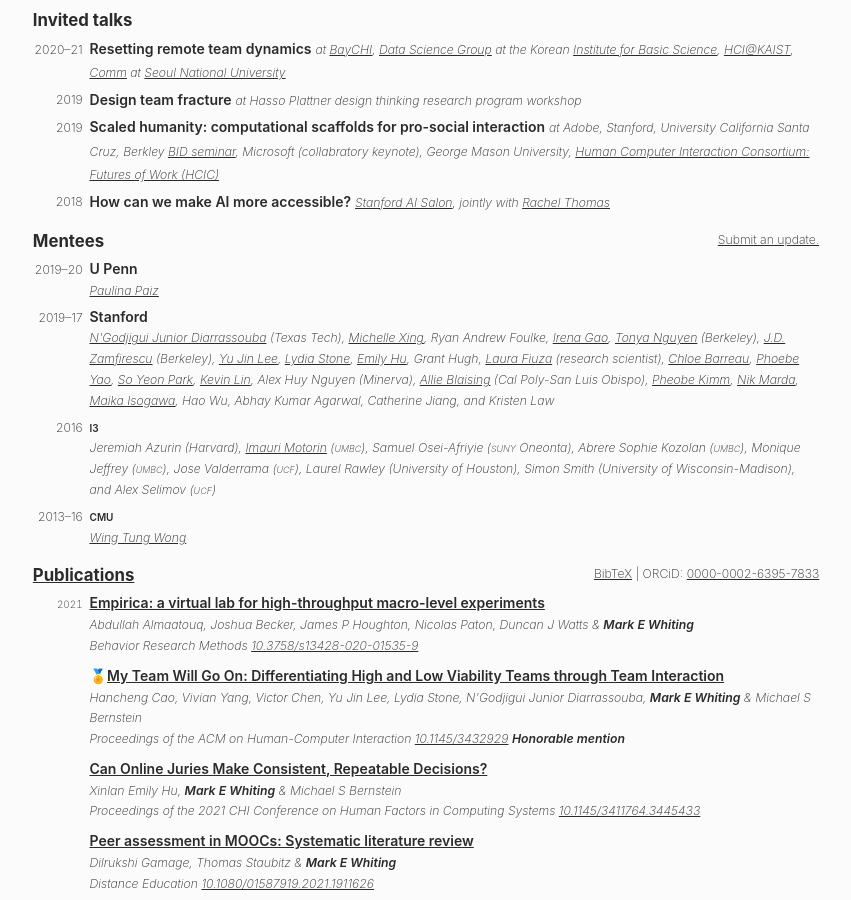
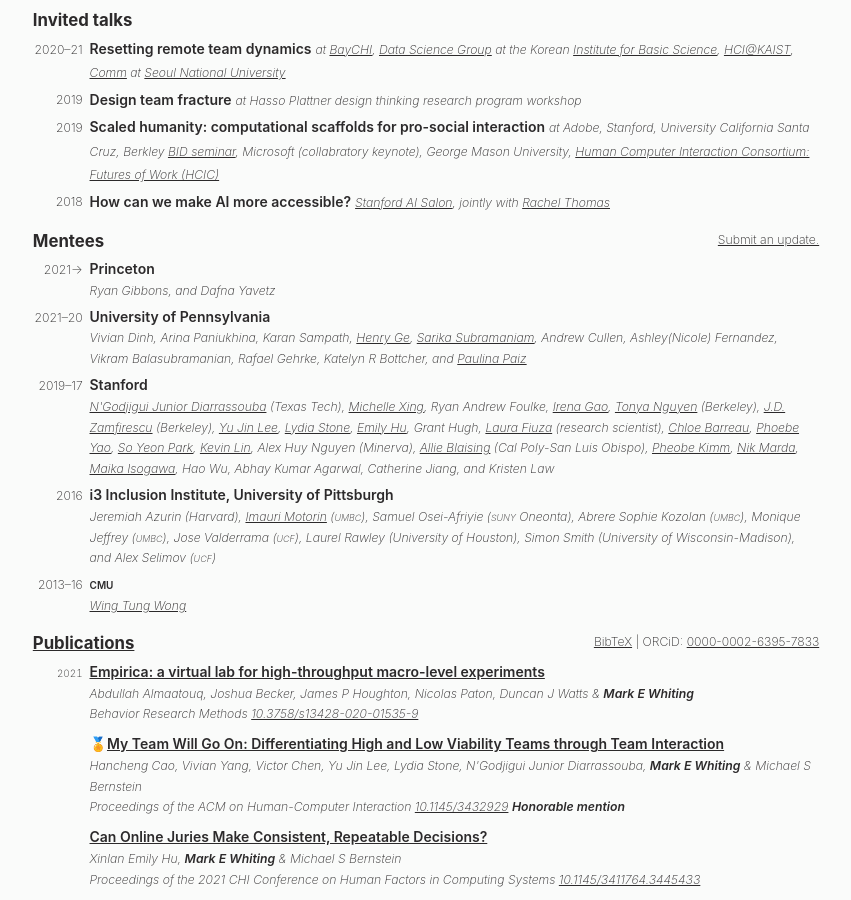
Before and after one commit to markwhiting/Whiting.me, a Jekyll site: the page built from cv.html, in a window 1280 px wide and 900 px high, scrolled down 1809 px. Shown: the whole window, without its empty margins (214-1065 px from the left). Built offline with Jekyll 4.4.1, drawn with Linux system fonts in a browser that asks for light colours.

Commit message:
Updated mentees with Penn students to date

```diff
--- a/_data/mentees.yml
+++ b/_data/mentees.yml
@@ -7,8 +7,64 @@
 #   dateStart: yyyy-mm-dd (if you don't know the day, just put 01)
 #   dateEnd: yyyy-mm-dd (if you don't know the day, just put 01)
 
+- name: Katelyn R Bottcher
+  institution: University of Pennsylvania
+  dateStart: 2021-01-28
+  dateEnd: 2021-05-30
+
+- name: Rafael Gehrke
+  institution: University of Pennsylvania
+  dateStart: 2021-01-28
+  dateEnd: 2021-05-30
+
+- name: Vikram Balasubramanian
+  institution: University of Pennsylvania
+  dateStart: 2021-01-28
+  dateEnd: 2021-05-30
+
+- name: Ashley(Nicole) Fernandez
+  institution: University of Pennsylvania
+  dateStart: 2021-01-28
+  dateEnd: 2021-05-30
+
+- name: Sarika Subramaniam
+  institution: University of Pennsylvania
+  dateStart: 2021-02-01
+  URL: https://www.linkedin.com/in/sarikasubramaniam/
+
+- name: Henry Ge
+  institution: University of Pennsylvania
+  dateStart: 2021-02-01
+  URL: https://www.linkedin.com/in/hg8/
+
+- name: Karan Sampath
+  institution: University of Pennsylvania
+  dateStart: 2021-02-25
+
+- name: Arina Paniukhina
+  institution: University of Pennsylvania
+  dateStart: 2021-02-25
+  dateEnd: 2021-05-30
+
+- name: Andrew Cullen
+  institution: University of Pennsylvania
+  dateStart: 2021-01-28
+  dateEnd: 2021-05-30
+
+- name: Vivian Dinh
+  institution: University of Pennsylvania
+  dateStart: 2021-03-07
+
+- name: Dafna Yavetz
+  institution: Princeton
+  dateStart: 2021-05-24
+
+- name: Ryan Gibbons
+  institution: Princeton
+  dateStart: 2021-05-24
+
 - name: Paulina Paiz
-  institution: U Penn
+  institution: University of Pennsylvania
   dateStart: 2019-12-01
   dateEnd: 2020-04-01
   URL: https://www.linkedin.com/in/paulina-m-paiz-0a13a9142/
@@ -160,56 +216,56 @@
   dateEnd: 2017-12-01
 
 - name: Monique Jeffrey
-  institution: i3
+  institution: i3 Inclusion Institute, University of Pittsburgh
   notes: UMBC
   dateStart: 2016-06-20
   dateEnd: 2018-03-20
 
 - name: Abrere Sophie Kozolan
-  institution: i3
+  institution: i3 Inclusion Institute, University of Pittsburgh
   notes: UMBC
   dateStart: 2016-06-20
   dateEnd: 2018-03-20
 
 - name: Samuel Osei-Afriyie
-  institution: i3
+  institution: i3 Inclusion Institute, University of Pittsburgh
   notes: <span class="smallCaps">SUNY</span> Oneonta
   dateStart: 2016-06-20
   dateEnd: 2018-03-20
 
 - name: Imauri Motorin
-  institution: i3
+  institution: i3 Inclusion Institute, University of Pittsburgh
   notes: UMBC
   dateStart: 2016-06-20
   dateEnd: 2018-03-20
   URL: http://www.motorin.me
 
 - name: Jeremiah Azurin
-  institution: i3
+  institution: i3 Inclusion Institute, University of Pittsburgh
   notes: Harvard
   dateStart: 2016-06-20
   dateEnd: 2018-03-20
 
 - name: Alex Selimov
-  institution: i3
+  institution: i3 Inclusion Institute, University of Pittsburgh
   notes: UCF
   dateStart: 2014-06-20
   dateEnd: 2016-03-20
 
 - name: Simon Smith
-  institution: i3
+  institution: i3 Inclusion Institute, University of Pittsburgh
   notes: University of Wisconsin-Madison
   dateStart: 2014-06-20
   dateEnd: 2016-03-20
 
 - name: Laurel Rawley
-  institution: i3
+  institution: i3 Inclusion Institute, University of Pittsburgh
   notes: University of Houston
   dateStart: 2014-06-20
   dateEnd: 2016-03-20
 
 - name: Jose Valderrama
-  institution: i3
+  institution: i3 Inclusion Institute, University of Pittsburgh
   notes: UCF
   dateStart: 2014-06-20
   dateEnd: 2016-03-20
```
